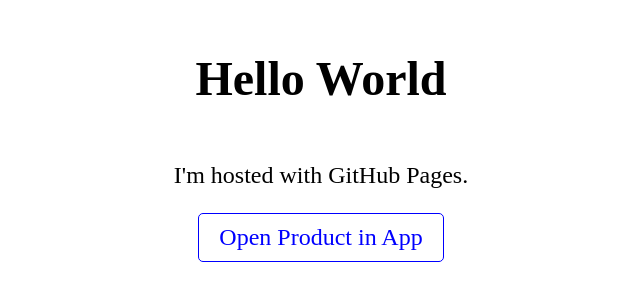
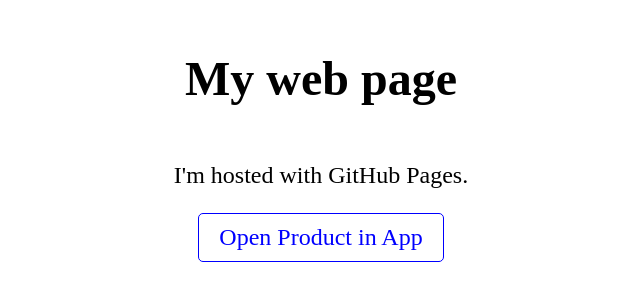
Before and after one commit to yogedave/webviewcheck, a plain HTML site: page index.html in a window 1280 px wide. Shown: the part 268-568 px from the top of the page, without its empty margins (319-959 px from the left). Drawn offline with Linux system fonts and the light colour scheme.

Commit message:
Update index.html

```diff
--- a/index.html
+++ b/index.html
@@ -27,7 +27,7 @@
   </style>
 </head>
 <body>
-  <h1>Hello World</h1>
+  <h1>My web page</h1>
   <p>I'm hosted with GitHub Pages.</p>
   <a href="mywebviewapp://Screen2?productId=12345">Open Product in App</a>
 </body>
```
